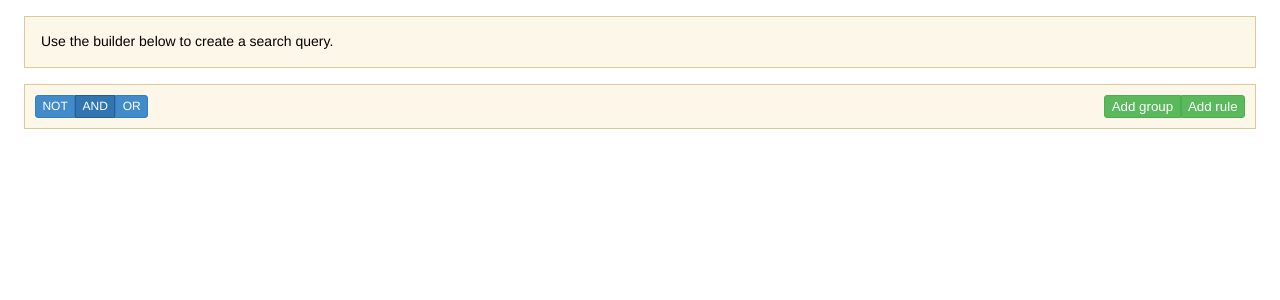
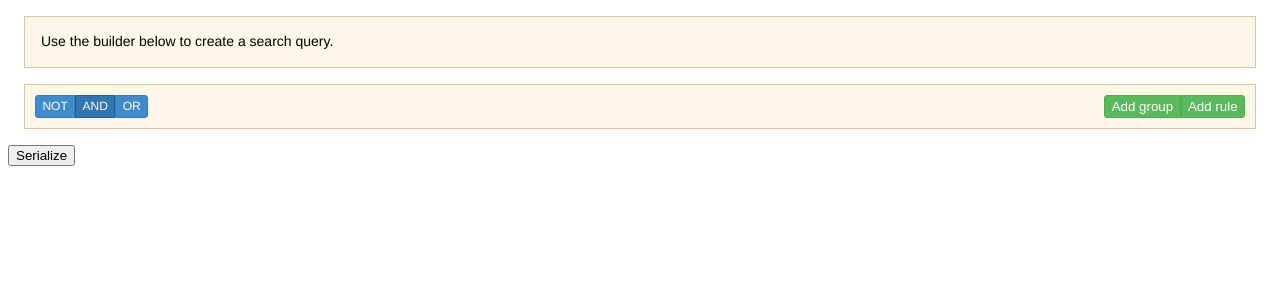
Before and after one commit to OlegSaidov/react-test, a React (Create React App) app: page / in a window 1280 px wide. Shown: the top 300 px of the page. Built offline with nearby package versions, Linux system fonts and the light colour scheme.

Commit message:
Created Serialize component

```diff
--- a/src/App.js
+++ b/src/App.js
@@ -1,6 +1,6 @@
 import React, { Fragment } from 'react';
 import './App.scss';
-import { Query, Builder, Preview } from './RuleBuilder'
+import { Query, Builder, Preview, Serialize } from './RuleBuilder'
 import { defaultConfig} from './config'
 
 function App() {
@@ -25,6 +25,7 @@ function App() {
         }
         }
       </Query>
+      <Serialize />
     </div>
   );
 }
--- /dev/null
+++ b/src/RuleBuilder/components/Serialize.js
@@ -0,0 +1,13 @@
+import React, { Component } from 'react';
+
+export class Serialize extends Component {
+
+    render() {
+        return (
+            <div>
+                <button className='btn btn-primary shadow'>Serialize</button>
+            </div>
+
+        )
+    }
+}
--- a/src/RuleBuilder/index.js
+++ b/src/RuleBuilder/index.js
@@ -1,6 +1,7 @@
 export { Query } from './components/Query'
 export { Builder } from './components/Builder'
 export { Preview } from './components/Preview'
+export { Serialize } from './components/Serialize'
 
 export { DateWidget } from './components/widgets/DateWidget'
 export { SelectWidget } from './components/widgets/SelectWidget'
```
